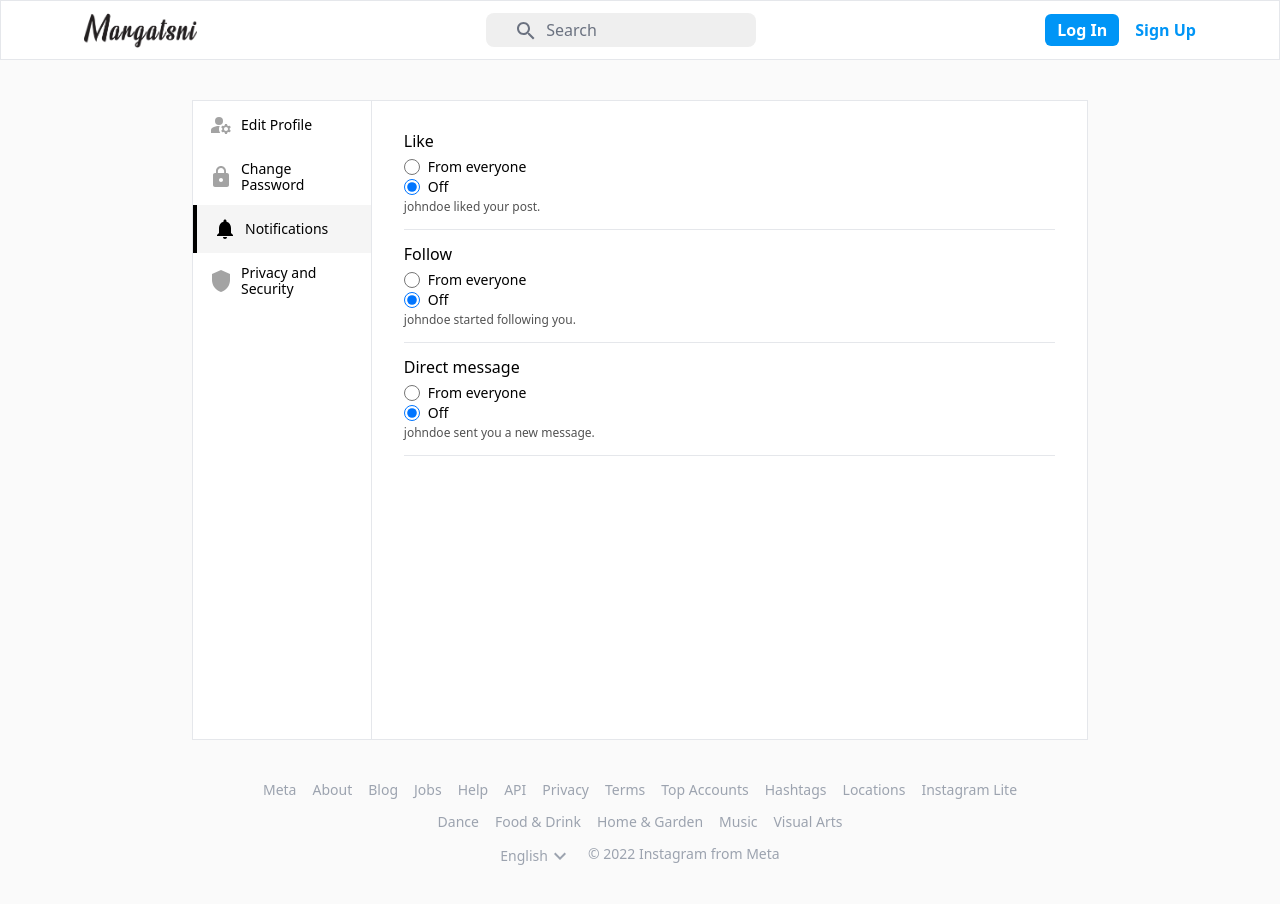
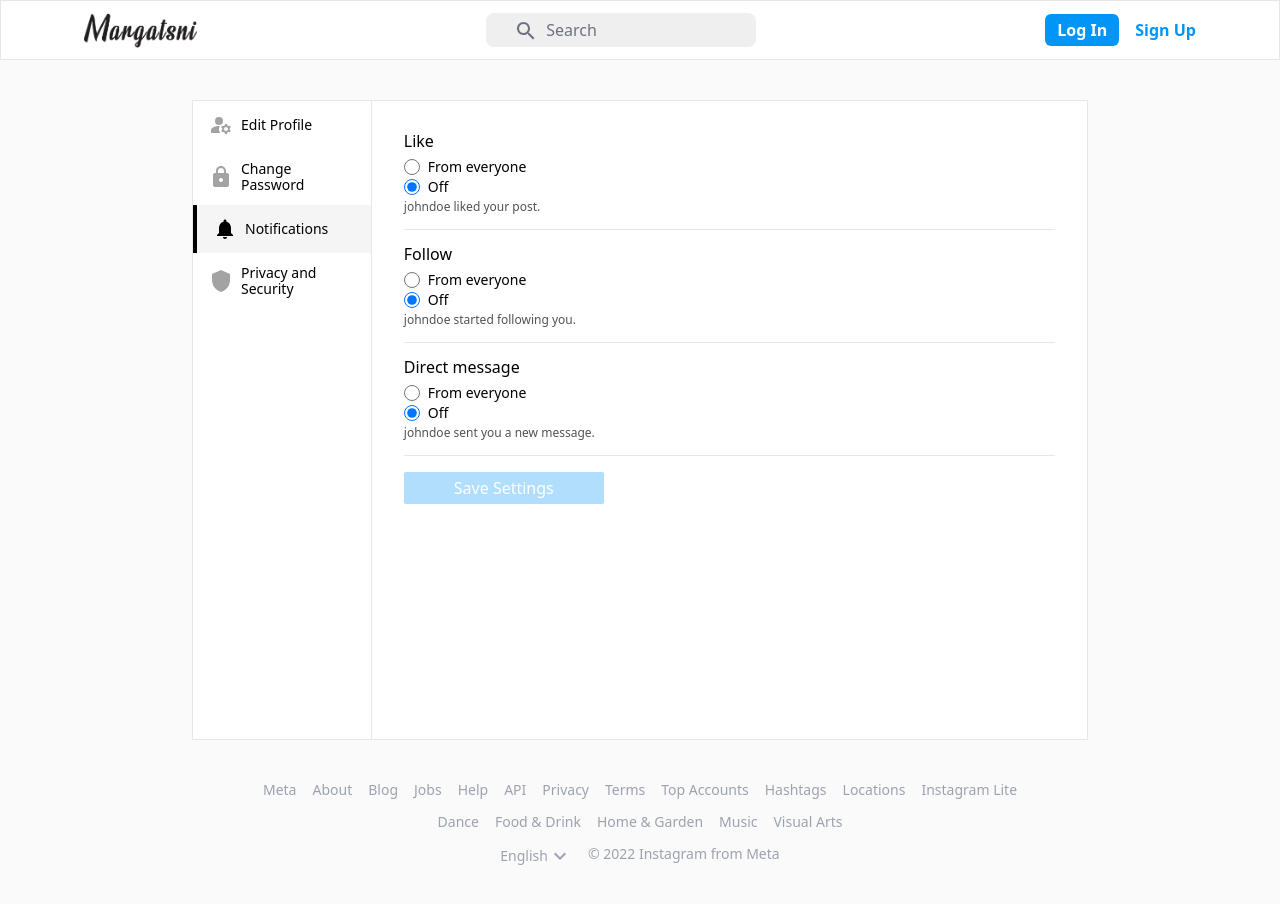
Before and after one commit to andrewphm/margatsni, a Next.js app: page /account/settings in a window 1280 px wide. Both pictures are taken after a click on the element "Notifications". Shown: the top 904 px of the page. Built offline with nearby package versions, Linux system fonts and the light colour scheme.

Commit message:
Update Modal autoclose time and css rules. Add submit button to notification settings with functionality.

```diff
--- a/src/components/common/Modal.jsx
+++ b/src/components/common/Modal.jsx
@@ -4,11 +4,11 @@
   useEffect(() => {
     setTimeout(() => {
       setShowModal((prev) => !prev);
-    }, 10000);
+    }, 5000);
   }, []);
 
   return (
-    <div className="fixed top-0 left-0 z-50 w-screen animate-[modalSlideDown_2s_ease-out]">
+    <div className="fixed top-0 left-0 z-50 w-screen animate-[modalSlideDown_1s_ease-out]">
       <div className="mx-auto w-3/4 bg-green-400 rounded-b-md">
         <p className="text-base text-center text-white font-semibold py-3">
           {message || 'Success'}
--- a/src/components/profile_settings/NotificationSettings.jsx
+++ b/src/components/profile_settings/NotificationSettings.jsx
@@ -1,10 +1,13 @@
-import { useState, useEffect, useRef } from 'react';
-import { useSelector } from 'react-redux';
+import { useState } from 'react';
+import { useSelector, useDispatch } from 'react-redux';
+import Modal from '../common/Modal';
+import apiCalls from 'src/apiCalls';
+import { updateCurrentUser } from 'src/redux/userRedux';
 
 const NotificationSettings = () => {
   const user = useSelector((state) => state.user.currentUser);
-
-  const firstLoadRef = useRef(true);
+  const dispatch = useDispatch();
+  const [showModal, setShowModal] = useState(false);
 
   const [likeNotificationSetting, setLikeNotificationSetting] = useState(
     user?.settings.notifications.like
@@ -16,32 +19,46 @@
     user?.settings.notifications.directMessage
   );
 
-  // useEffect that updates user settings everytime it changes state
-  useEffect(() => {
-    if (firstLoadRef.current) {
-      firstLoadRef.current = false;
-      return;
+  const handleFormSubmit = async (e) => {
+    e.preventDefault();
+
+    try {
+      const { data } = await apiCalls.updateUser({
+        ...user,
+        settings: {
+          ...user.settings,
+          notifications: {
+            like: likeNotificationSetting,
+            follow: followNotificationSetting,
+            directMessage: messageNotificationSetting,
+          },
+        },
+      });
+
+      dispatch(updateCurrentUser(data));
+
+      setShowModal((prev) => true);
+    } catch (error) {
+      console.log(error);
     }
-  }, [
-    likeNotificationSetting,
-    followNotificationSetting,
-    messageNotificationSetting,
-  ]);
-
-  const handleNotificationChange = (e) => {};
+  };
 
   return (
+    <>
+      {showModal && (
+        <Modal
+          setShowModal={setShowModal}
+          message={'Notification settings updated.'}
+        />
+      )}
       <div className="w-full h-full px-3 md:px-8 md:pt-4">
-      <form
-        className="w-full flex flex-col"
-        onChange={handleNotificationChange}
-      >
+        <form className="w-full flex flex-col" onSubmit={handleFormSubmit}>
           <fieldset className="flex flex-col border-b pb-3 mt-3">
             <h2 className="font-medium text-base pb-1">Like</h2>
             <div>
               <div className="flex gap-x-2 items-center">
                 <input
-                className="h-4 w-4"
+                  className="h-4 w-4 cursor-pointer"
                   type="radio"
                   name="likeNotificationSetting"
                   id="likeOn"
@@ -50,22 +67,28 @@
                     setLikeNotificationSetting((prev) => true);
                   }}
                 />
-              <label className="text-sm font-medium" htmlFor="likeOn">
+                <label
+                  className="text-sm font-medium cursor-pointer"
+                  htmlFor="likeOn"
+                >
                   From everyone
                 </label>
               </div>
               <div className="flex gap-x-2 items-center">
                 <input
-                className="h-4 w-4"
+                  onChange={() => {
+                    setLikeNotificationSetting((prev) => false);
+                  }}
+                  className="h-4 w-4 cursor-pointer"
                   type="radio"
                   checked={!likeNotificationSetting}
                   name="likeNotificationSetting"
                   id="likeOff"
-                onChange={() => {
-                  setLikeNotificationSetting((prev) => false);
-                }}
                 />
-              <label className="text-sm font-medium" htmlFor="likeOff">
+                <label
+                  className="text-sm font-medium cursor-pointer"
+                  htmlFor="likeOff"
+                >
                   Off
                 </label>
               </div>
@@ -80,27 +103,33 @@
             <div>
               <div className="flex gap-x-2 items-center">
                 <input
-                className="h-4 w-4"
+                  className="h-4 w-4 cursor-pointer"
                   type="radio"
                   name="followNotificationSetting"
-                id="likeOn"
+                  id="followOn"
                   checked={followNotificationSetting}
                   onChange={() => setFollowNotificationSetting((prev) => true)}
                 />
-              <label className="text-sm font-medium" htmlFor="likeOn">
+                <label
+                  className="text-sm font-medium cursor-pointer"
+                  htmlFor="followOn"
+                >
                   From everyone
                 </label>
               </div>
               <div className="flex gap-x-2 items-center">
                 <input
-                className="h-4 w-4"
+                  className="h-4 w-4 cursor-pointer"
                   type="radio"
                   name="followNotificationSetting"
-                id="likeOff"
+                  id="followOff"
                   checked={!followNotificationSetting}
                   onChange={() => setFollowNotificationSetting((prev) => false)}
                 />
-              <label className="text-sm font-medium" htmlFor="likeOff">
+                <label
+                  className="text-sm font-medium cursor-pointer"
+                  htmlFor="followOff"
+                >
                   Off
                 </label>
               </div>
@@ -115,27 +144,35 @@
             <fieldset>
               <div className="flex gap-x-2 items-center">
                 <input
-                className="h-4 w-4"
+                  className="h-4 w-4 cursor-pointer"
                   type="radio"
                   name="directMessageNotification"
-                id="likeOn"
+                  id="directMessageOn"
                   checked={messageNotificationSetting}
                   onChange={() => setMessageNotificationSetting((prev) => true)}
                 />
-              <label className="text-sm font-medium" htmlFor="likeOn">
+                <label
+                  className="text-sm font-medium cursor-pointer"
+                  htmlFor="directMessageOn"
+                >
                   From everyone
                 </label>
               </div>
               <div className="flex gap-x-2 items-center">
                 <input
-                className="h-4 w-4"
+                  className="h-4 w-4 cursor-pointer"
                   type="radio"
                   name="directMessageNotification"
-                id="likeOff"
+                  id="directMessageOff"
                   checked={!messageNotificationSetting}
-                onChange={() => setMessageNotificationSetting((prev) => false)}
+                  onChange={() =>
+                    setMessageNotificationSetting((prev) => false)
+                  }
                 />
-              <label className="text-sm font-medium" htmlFor="likeOff">
+                <label
+                  className="text-sm font-medium cursor-pointer"
+                  htmlFor="directMessageOff"
+                >
                   Off
                 </label>
               </div>
@@ -144,8 +181,30 @@
               johndoe sent you a new message.
             </p>
           </div>
+
+          <input
+            type="submit"
+            value="Save Settings"
+            disabled={
+              user?.settings.notifications.like == likeNotificationSetting &&
+              user?.settings.notifications.follow ==
+                followNotificationSetting &&
+              user?.settings.notifications.directMessage ==
+                messageNotificationSetting
+            }
+            className={`bg-blue-btn text-white py-1 px-3 rounded-sm shadow-sm  transition text-medium max-w-[200px] my-4 ${
+              user?.settings.notifications.like == likeNotificationSetting &&
+              user?.settings.notifications.follow ==
+                followNotificationSetting &&
+              user?.settings.notifications.directMessage ==
+                messageNotificationSetting
+                ? 'opacity-30 cursor-not-allowed'
+                : 'cursor-pointer'
+            }`}
+          />
         </form>
       </div>
+    </>
   );
 };
 
```
Lines whose indentation alone changed are shown as unchanged.
